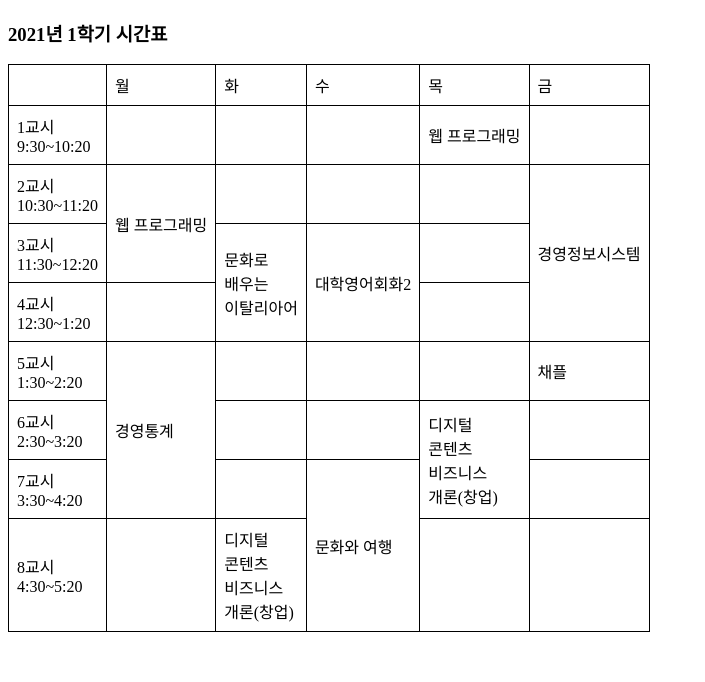
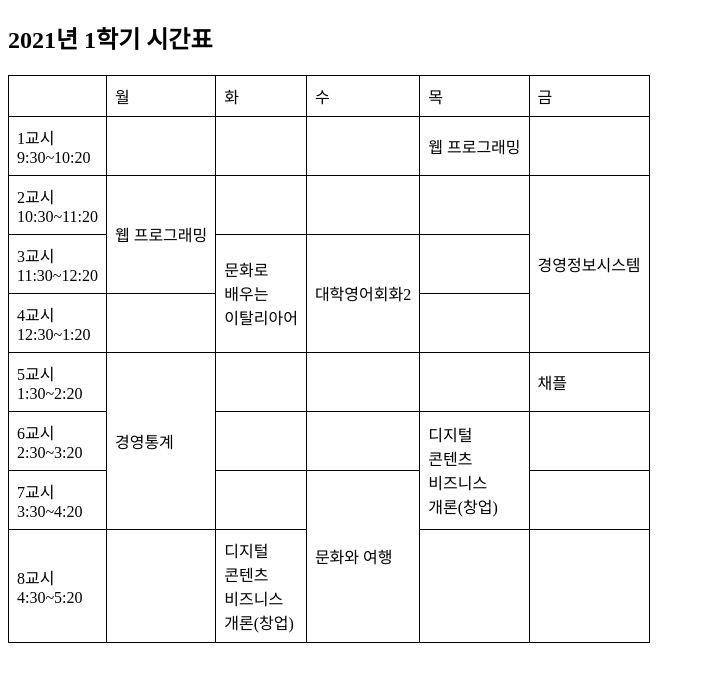
Before and after one commit to todud022712/todud022712.github.io, a plain HTML site: page 시간표.html in a window 1280 px wide. Shown: the whole page, without its empty margins (0-705 px from the left). Drawn offline with Linux system fonts and the light colour scheme.

Commit message:
시간표 index

```diff
--- a/시간표.html
+++ b/시간표.html
@@ -11,7 +11,7 @@
     </head>
 
     <body>
-        <h3>2021년 1학기 시간표</h3>
+        <h2>2021년 1학기 시간표</h2>
     </body>
 
     <table>
```
